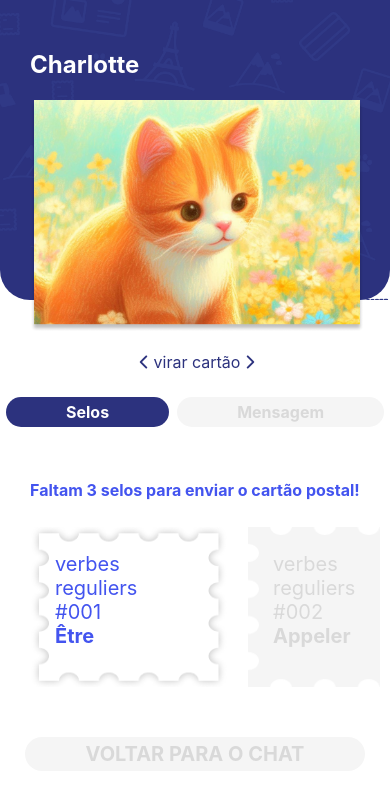
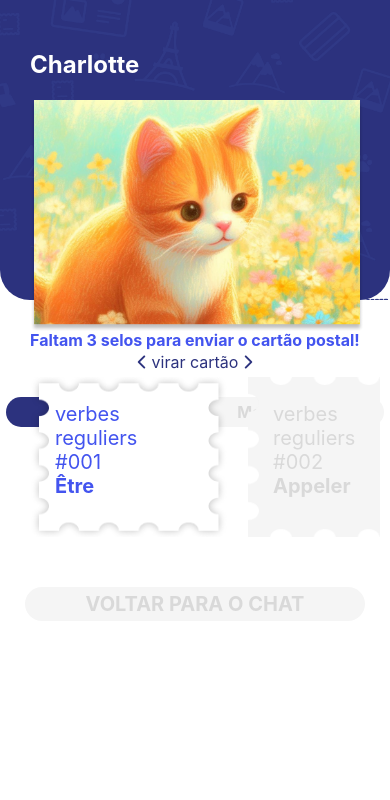
Before and after one commit to garlic1/jarrive-android, a React Native app in the folder jarrive/: screen /Stamp in a window 390 px wide. Shown: the top 800 px of the page. Built offline with nearby package versions, Linux system fonts and the light colour scheme; what react-native-copilot would draw is missing.

Commit message:
last layout fixes

```diff
--- a/jarrive/screens/Exercise/ConjugatedVerb.js
+++ b/jarrive/screens/Exercise/ConjugatedVerb.js
@@ -4,7 +4,7 @@ export const ConjugatedVerb = ({ pronoun, conjugation }) => {
   return (
     <View style={styles.container}>
       <View style={styles.pronounContainer}>
-        <Text style={styles.pronounText}>{pronoun}</Text>
+        <Text style={styles.pronounText}>{pronoun}{" "}</Text>
       </View>
       <View style={styles.conjugationContainer}>
         <Text style={styles.conjugationText}>{conjugation}</Text>
--- a/jarrive/screens/Exercise/ExercicesTab.js
+++ b/jarrive/screens/Exercise/ExercicesTab.js
@@ -1,4 +1,4 @@
-import { Text, View, ScrollView, SafeAreaView } from "react-native";
+import { Text, View, ScrollView, SafeAreaView, StatusBar } from "react-native";
 import { Ionicons } from "@expo/vector-icons";
 import React, {
   createRef,
@@ -37,10 +37,11 @@ export const ExercicesTab = ({ navigate }) => {
       if (dropZoneRefs.current[index]) {
         dropZoneRefs.current[index].current.measureInWindow(
           (x, y, width, height) => {
-            setContainerPositions((containerPositions) => [
-              ...containerPositions,
-              { x, y, width, height },
-            ]);
+            setContainerPositions((prevPositions) => {
+              const newPositions = [...prevPositions];
+              newPositions[index] = { x, y: y + StatusBar.currentHeight, width, height  };
+              return newPositions;
+            });
           }
         );
       }
--- a/jarrive/screens/Stamp/StampScreen.js
+++ b/jarrive/screens/Stamp/StampScreen.js
@@ -21,6 +21,8 @@ import VolumeButton from "../../components/VolumeButton";
 const StampScreen = ({ navigation }) => {
   const [flip, setFlip] = useState(false);
   const [activeTab, setActiveTab] = useState("selos");
+  const [titleContainerHeight, setTitleContainerHeight] = useState(null);
+  const [buttonsContainerHeight, setButtonsContainerHeight] = useState(null);
 
   const flipAnim = useRef(new Animated.Value(0)).current;
 
@@ -77,6 +79,10 @@ const StampScreen = ({ navigation }) => {
                 source={cartePostaleFront}
                 style={styles.cartePostaleImage}
                 resizeMode="contain"
+                onLayout={({ nativeEvent }) => {
+                  const { x, y, width, height } = nativeEvent.layout;
+                  setTitleContainerHeight(height);
+                }}
               />
             </Animated.View>
             <Animated.View
@@ -94,7 +100,14 @@ const StampScreen = ({ navigation }) => {
                 resizeMode="contain"
               />
             </Animated.View>
-            <View style={styles.cartePostaleContainer} />
+          </View>
+          <View
+            style={styles.container(titleContainerHeight)}
+            onLayout={({ nativeEvent }) => {
+              const { x, y, width, height } = nativeEvent.layout;
+              setButtonsContainerHeight(height);
+            }}
+          >
             <Pressable onPress={flipCard} style={styles.flipCardButton}>
               <View style={styles.flipCardContainer}>
                 <Ionicons
@@ -110,8 +123,6 @@ const StampScreen = ({ navigation }) => {
                 />
               </View>
             </Pressable>
-          </View>
-          <View>
             <View style={styles.tabsContainer}>
               <Pressable
                 style={styles.tabButton(activeTab === "selos")}
@@ -133,7 +144,7 @@ const StampScreen = ({ navigation }) => {
           </View>
         </ImageBackground>
       </View>
-      <View style={styles.container}>
+      <View style={styles.container(buttonsContainerHeight + StatusBar.currentHeight + 10)}>
         {activeTab === "mensagem" && <MessageTab />}
         {activeTab === "selos" && <StampsTab navigation={navigation} />}
       </View>
@@ -149,9 +160,9 @@ const StampScreen = ({ navigation }) => {
 };
 
 const styles = {
-  container: {
-    marginTop: 150,
-  },
+  container: (height) => ({
+    marginTop: height,
+  }),
   header: {
     backgroundColor: "#2C327E",
     height: 300,
```
